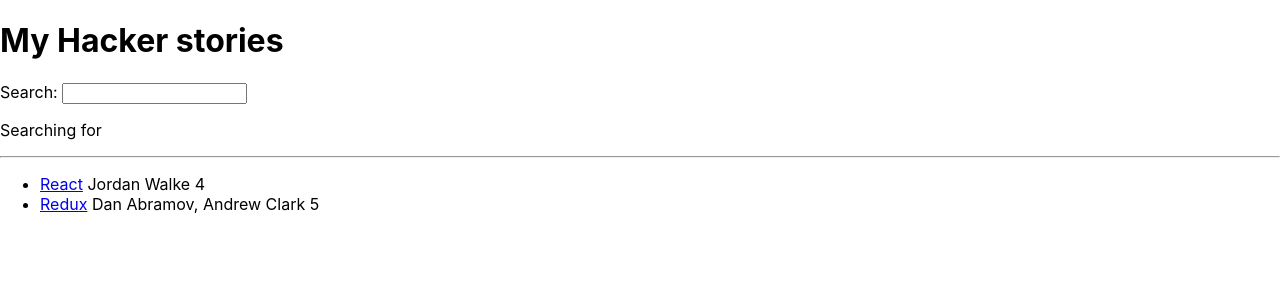
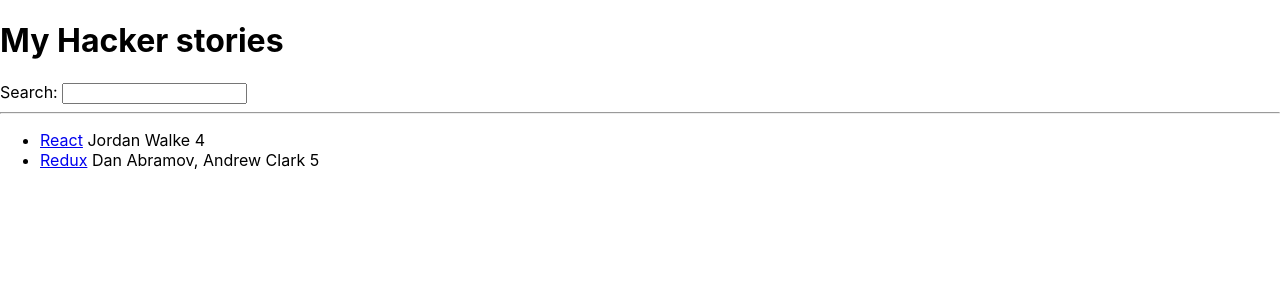
Before and after one commit to carlinjshaw/road_to_react, a React (Create React App) app in the folder hacker-stories/: page / in a window 1280 px wide. Shown: the top 300 px of the page. Built offline with nearby package versions, Linux system fonts and the light colour scheme.

Commit message:
page 63- lifted state to highest common parent; used callback handler to update parent state

```diff
--- a/hacker-stories/src/App.js
+++ b/hacker-stories/src/App.js
@@ -21,17 +21,30 @@
       objectID: 1,
     }
   ]
+  //A
+  const [searchTerm, setSearchTerm] = React.useState('');
+
+  const handleSearch = (event) => {
+    //D
+    // console.log(event.target.value)
+    setSearchTerm(event.target.value)
+  }
+
+  const searchedStories = stories.filter((story) =>
+    story.title.toLowerCase().includes(searchTerm.toLowerCase())
+  )
 
   return (
     <div>
       <h1>My Hacker stories</h1>
-      <Search />
+      <Search onSearch={handleSearch}/>
 
       <hr />
-      <List list = {stories}/>
+      <List list = {searchedStories}/>
     </div>
   );
 }
+
 
 const List = (props) => {
 
@@ -56,29 +69,24 @@
   </li>
 )
 
-const Search = () => {
-  const [searchTerm, setSearchTerm] = React.useState('');
+const Search = (props) => (
+<div>
+  <label htmlFor = "search">Search: </label>
+  <input id= "search" type = "text" onChange= {props.onSearch}/>
 
-  const handleChange = (event) => {
-    //synthetic event
-    // console.log(event);
-    //value of target: (here: element)
-    // console.log(event.target.value);
+  {/* <p>
+    Searching for <strong>{searchTerm}</strong>
+  </p> */}
 
-    setSearchTerm(event.target.value)
-  }
+</div>
+)
 
-  return(
-    <div>
-      <label htmlFor = "search">Search: </label>
-      <input id= "search" type = "text" onChange= {handleChange}/>
+  // const handleChange = (event) => {
+  //   setSearchTerm(event.target.value)
+  //   props.onSearch(event)
+  // }
 
-      <p>
-        Searching for <strong>{searchTerm}</strong>
-      </p>
-
-    </div>
-  )
-}
+  // return(
+// }
 
 export default App;
```
